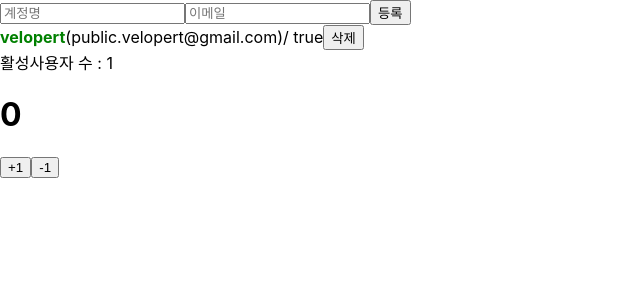
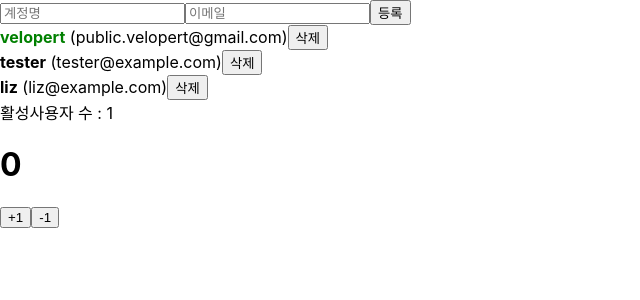
Before and after one commit to hsh0367/react-study, a React (Create React App) app in the folder nuts-react/: page / in a window 1280 px wide. Shown: the top 300 px of the page, without its empty margins (0-640 px from the left). Built offline with nearby package versions, Linux system fonts and the light colour scheme.

Commit message:
feat: 1-ch22 숙제 추가 벨로퍼트 react 사이트

```diff
--- a/nuts-react/src/App.js
+++ b/nuts-react/src/App.js
@@ -1,107 +1,72 @@
-import React, {useRef, useReducer, useMemo, useCallback} from 'react';
-import './App.css';
+import React, { useReducer, useMemo } from 'react';
 import UserList from './UserList';
 import CreateUser from './CreateUser';
-import useInputs from './hooks/userInputs';
-function countActiveUsers(users){
-  console.log('활성 사용자 수를 세는중...')
+
+function countActiveUsers(users) {
+  console.log('활성 사용자 수를 세는중...');
   return users.filter(user => user.active).length;
 }
 
 const initialState = {
-  inputs : {
-    username: '',
-    email: '',
-    active: false
-  },
-  users :  [{
+  users: [
+    {
       id: 1,
       username: 'velopert',
       email: 'public.velopert@gmail.com',
       active: true
-  }]
+    },
+    {
+      id: 2,
+      username: 'tester',
+      email: 'tester@example.com',
+      active: false
+    },
+    {
+      id: 3,
+      username: 'liz',
+      email: 'liz@example.com',
+      active: false
     }
-function reducer(state, action){
-  switch (action.type){
-    case "CHANGE_INPUT":
+  ]
+};
+
+function reducer(state, action) {
+  switch (action.type) {
+    case 'CREATE_USER':
+      return {
+        users: state.users.concat(action.user)
+      };
+    case 'TOGGLE_USER':
       return {
         ...state,
-        inputs:{
-          ...state.inputs,
-          [action.name]:action.value
-        }
+        users: state.users.map(user =>
+          user.id === action.id ? { ...user, active: !user.active } : user
+        )
       };
-    case "CREATE_USER":
+    case 'REMOVE_USER':
       return {
-        inputs:
-          initialState.inputs,
-          users: state.users.concat(action.user)
-      };
-    case "REMOVE_USER":
-      return {
+        ...state,
         users: state.users.filter(user => user.id !== action.id)
       };
-    case "TOGGLE":
-      return {
-        ...state,
-        users: state.users.map(user => user.id === action.id ?{...user, active: !user.active}: user)
-      }
     default:
-      return state
+      return state;
   }
 }
+
+// UserDispatch 라는 이름으로 내보내줍니다.
 export const UserDispatch = React.createContext(null);
 
 function App() {
-  // const countActiveUsers = () => {
-  //   console.log('활성 사용자 수를 세는중...')
-  //   return users.filter(user => user.active).length;
-  // }
-  const [{ username, email, active}, onChange, reset]  = useInputs({
-    username: '',
-    email: '',
-    active: false
-  });
   const [state, dispatch] = useReducer(reducer, initialState);
-  const {users} = state;
 
+  const { users } = state;
 
-  // const onChange = useCallback( e => {
-  //   console.log("onChange");
-  //   const { name, value} = e.target;
-  //   dispatch({
-  //     type: "CHANGE_INPUT",
-  //     name, qaw  q
-   //     value
-  //   });
-  // }, []);
-
-
-  const nextId = useRef(2);
-  const onCreate = useCallback( () => {
-    dispatch({
-      type: "CREATE_USER",
-      user: {
-        id: nextId.current,
-        username,
-        email,
-        active: false
-      }
-    });
-    nextId.current += 1;
-    reset();
-  },[username, email, active]);
-
-  const count = useMemo( () => countActiveUsers(users), [users]);
+  const count = useMemo(() => countActiveUsers(users), [users]);
   return (
     <UserDispatch.Provider value={dispatch}>
-      <CreateUser
-        username={username}
-        email={email}
-        onChange={onChange}
-        onCreate={onCreate}/>
-      <UserList users={users}/>
-      <div> 활성사용자 수 : {count}</div>
+      <CreateUser />
+      <UserList users={users} />
+      <div>활성사용자 수 : {count}</div>
     </UserDispatch.Provider>
   );
 }
--- a/nuts-react/src/CreateUser.js
+++ b/nuts-react/src/CreateUser.js
@@ -1,16 +1,43 @@
-import React from "react";
+import React, { useRef, useContext } from 'react';
+import useInputs from './hooks/userInputs';
+import { UserDispatch } from './App';
 
-const CreateUser = ({username, email, onChange, onCreate}) => {
+const CreateUser = () => {
+  const [{ username, email }, onChange, reset] = useInputs({
+    username: '',
+    email: ''
+  });
+
+  const nextId = useRef(4);
+  const dispatch = useContext(UserDispatch);
+
+  const onCreate = () => {
+    dispatch({
+      type: 'CREATE_USER',
+      user: {
+        id: nextId.current,
+        username,
+        email
+      }
+    });
+    reset();
+    nextId.current += 1;
+  };
+
   return (
     <div>
-            <input name="username"
+      <input
+        name="username"
         placeholder="계정명"
         onChange={onChange}
-            value={username} />
-            <input name="email"
+        value={username}
+      />
+      <input
+        name="email"
         placeholder="이메일"
         onChange={onChange}
-            value={email} />
+        value={email}
+      />
       <button onClick={onCreate}>등록</button>
     </div>
   );
--- a/nuts-react/src/UserList.js
+++ b/nuts-react/src/UserList.js
@@ -1,21 +1,31 @@
- import React, {useContext} from "react";
-import { UserDispatch } from "./App";
+import React, { useContext } from 'react';
+import { UserDispatch } from './App';
 
- const User = React.memo(function User({user}){
+const User = React.memo(function User({ user }) {
   const dispatch = useContext(UserDispatch);
+
   return (
     <div>
-            <b style={{
+      <b
+        style={{
           cursor: 'pointer',
           color: user.active ? 'green' : 'black'
         }}
         onClick={() => {
-                dispatch({type: "TOGGLE", id: user.id})}}>
+          dispatch({ type: 'TOGGLE_USER', id: user.id });
+        }}
+      >
         {user.username}
       </b>
+      &nbsp;
       <span>({user.email})</span>
-            <span>/ {user.active.toString()}</span>
-            <button onClick={()=> {dispatch({type: 'REMOVE_USER', id: user.id})}}> 삭제</button>
+      <button
+        onClick={() => {
+          dispatch({ type: 'REMOVE_USER', id: user.id });
+        }}
+      >
+        삭제
+      </button>
     </div>
   );
 });
@@ -29,4 +39,5 @@ import { UserDispatch } from "./App";
     </div>
   );
 }
- export default UserList;
+
+export default React.memo(UserList); // 두번째 파라미터를 지웠습니다
```
Lines whose indentation alone changed are shown as unchanged.
